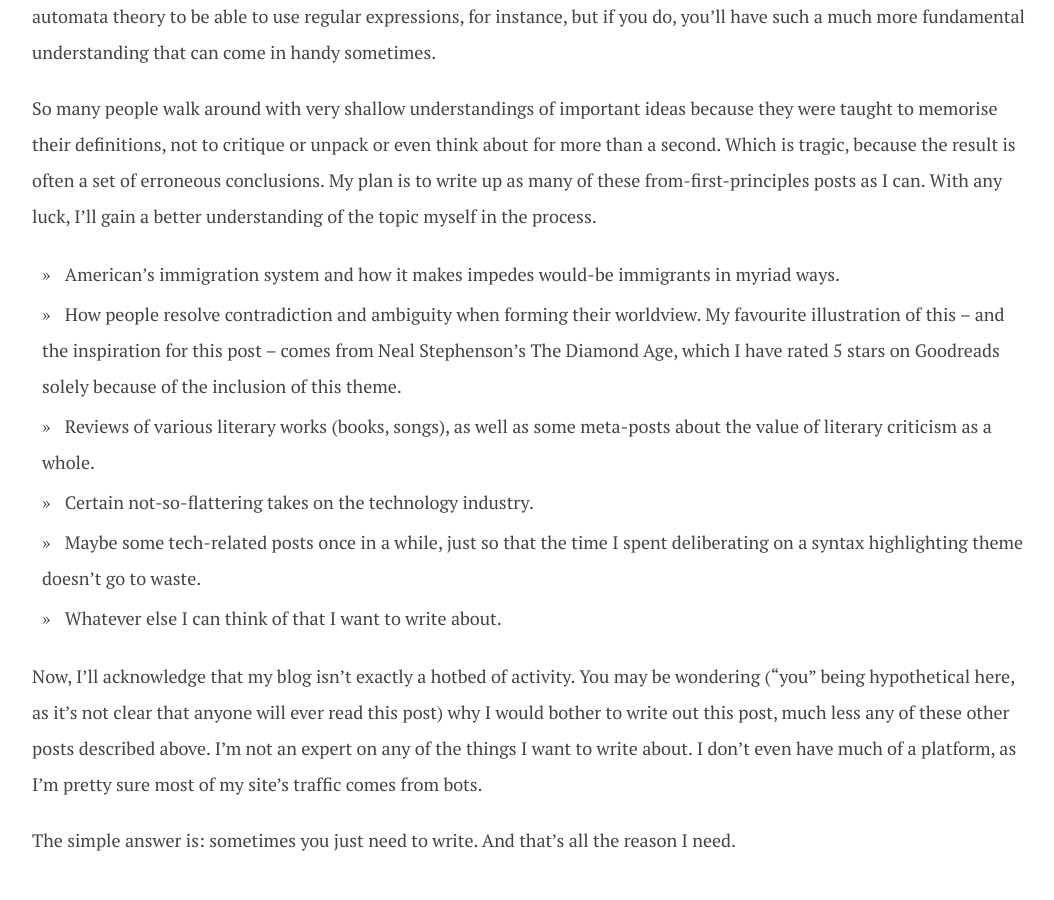
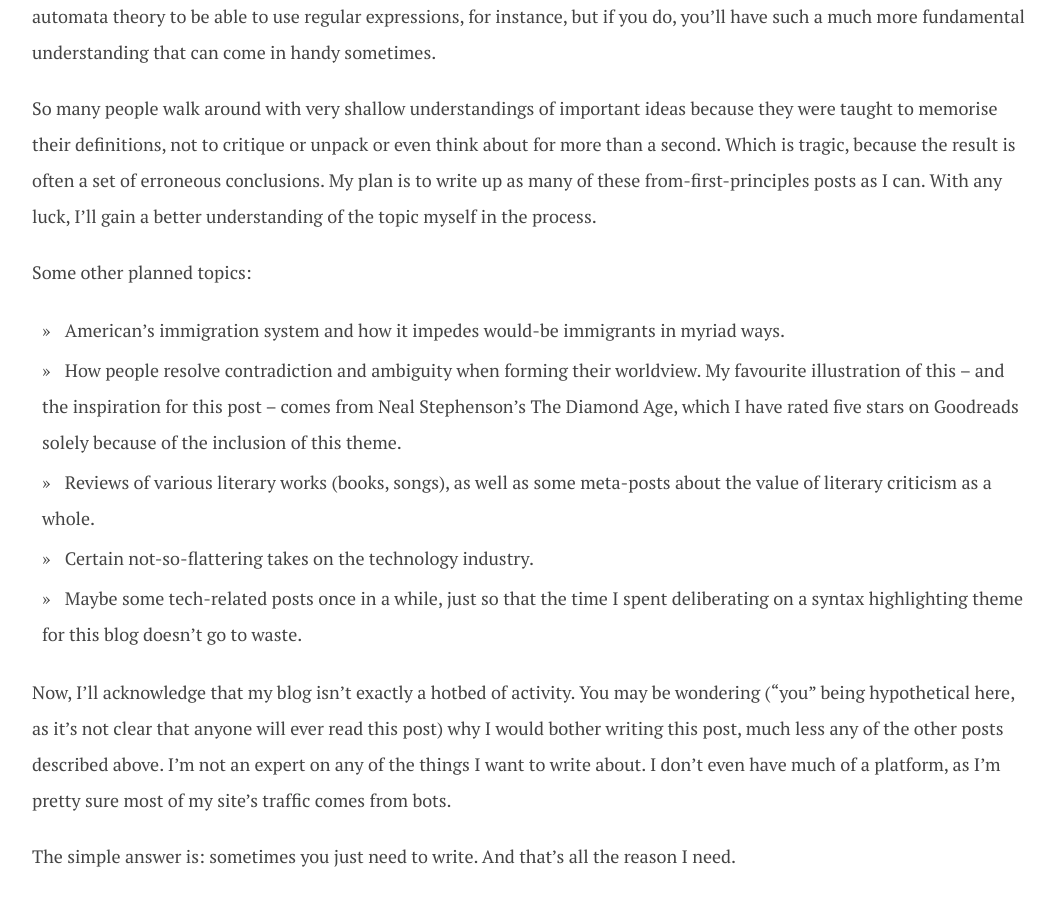
Before and after one commit to dellsystem/dellsystem.github.io, a Jekyll site: the page built from _posts/2017-02-03-a-change-of-pace.md, in a window 1280 px wide and 900 px high, scrolled down 3728 px. Shown: the whole window, without its empty margins (108-1162 px from the left). Built offline with Jekyll 4.4.1, drawn with Linux system fonts in a browser that asks for light colours.

Commit message:
Update copy for a-change-of-pace post, again

```diff
--- a/_posts/2017-02-03-a-change-of-pace.md
+++ b/_posts/2017-02-03-a-change-of-pace.md
@@ -155,23 +155,24 @@ the result is often a set of erroneous conclusions. My plan is to write up as
 many of these from-first-principles posts as I can. With any luck, I'll gain a
 better understanding of the topic myself in the process.
 
-* American's immigration system and how it makes impedes would-be immigrants in
+Some other planned topics:
+
+* American's immigration system and how it impedes would-be immigrants in
   myriad ways.
 * How people resolve contradiction and ambiguity when forming their
   worldview. My favourite illustration of this -- and the inspiration for this
-  post -- comes from Neal Stephenson's The Diamond Age, which I have rated 5
+  post -- comes from Neal Stephenson's The Diamond Age, which I have rated five
   stars on Goodreads solely because of the inclusion of this theme.
 * Reviews of various literary works (books, songs), as well as some meta-posts
   about the value of literary criticism as a whole.
 * Certain not-so-flattering takes on the technology industry.
 * Maybe some tech-related posts once in a while, just so that the time I spent
-  deliberating on a syntax highlighting theme doesn't go to waste.
-* Whatever else I can think of that I want to write about.
+  deliberating on a syntax highlighting theme for this blog doesn't go to waste.
 
 Now, I'll acknowledge that my blog isn't exactly a hotbed of activity. You may
 be wondering ("you" being hypothetical here, as it's not clear that anyone will
-ever read this post) why I would bother to write out this post, much less any
-of these other posts described above. I'm not an expert on any of the things I
+ever read this post) why I would bother writing this post, much less any
+of the other posts described above. I'm not an expert on any of the things I
 want to write about. I don't even have much of a platform, as I'm pretty sure
 most of my site's traffic comes from bots.
 
```
